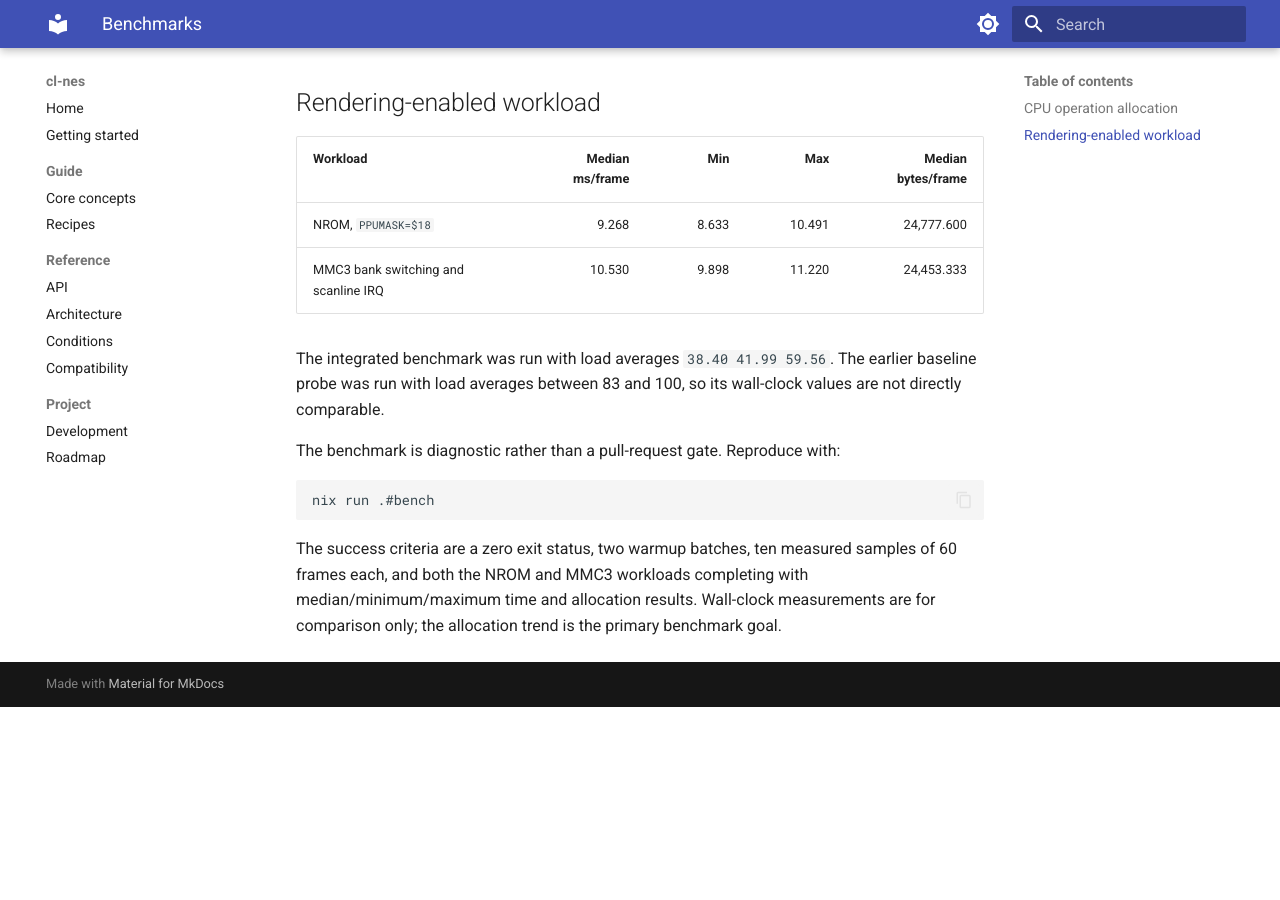
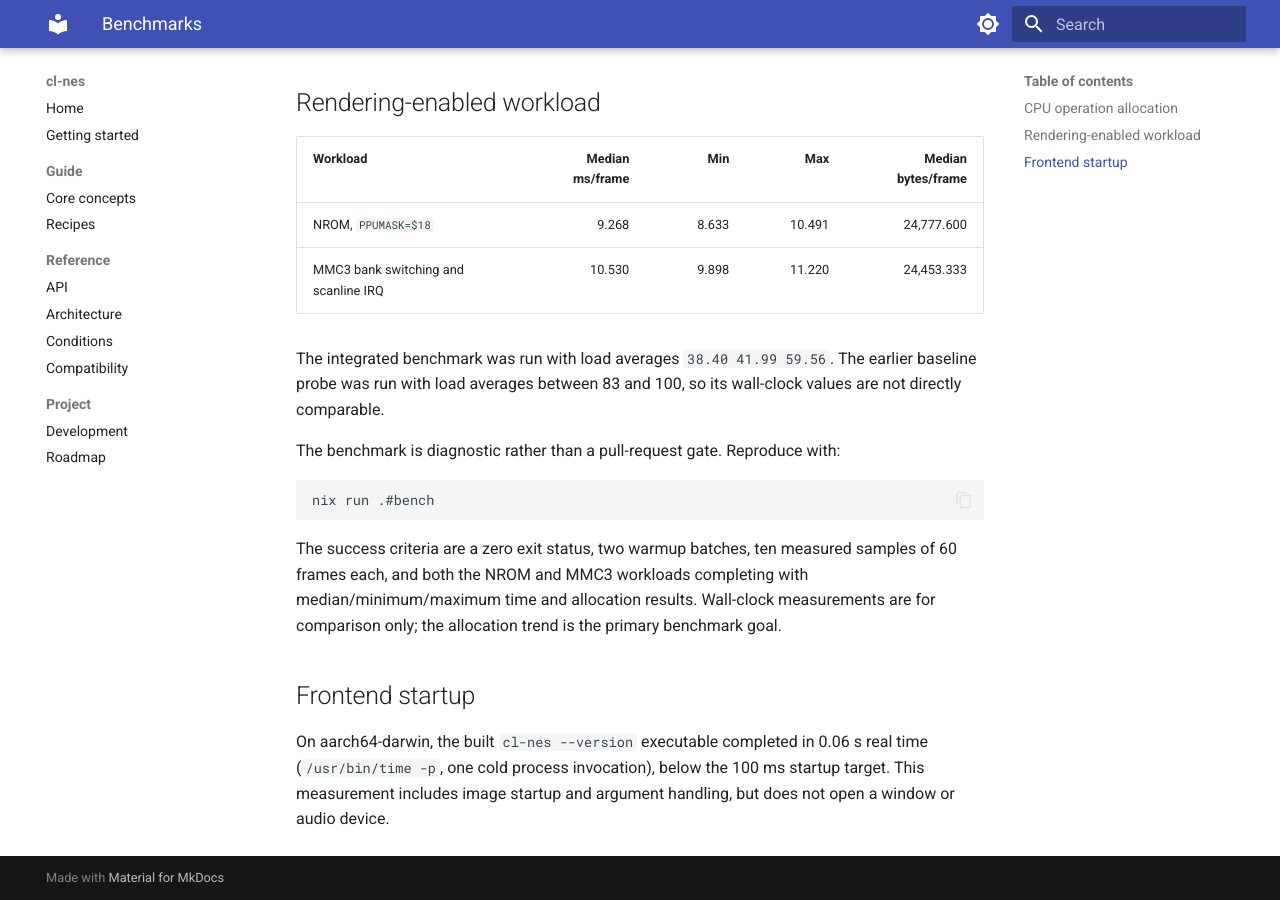
Before and after one commit to nerima-lisp/cl-nes, an MkDocs documentation site: the page built from docs/src/benchmarks.md, in a window 1280 px wide and 900 px high, scrolled down 693 px. Built offline with MkDocs 1.6.1 and Material for MkDocs 9.7.7, drawn with Linux system fonts in a browser that asks for light colours; before the commit the page ends 1400 px from its top, so only the background shows below that.

Commit message:
docs(benchmarks): record frontend startup time

```diff
--- a/docs/src/benchmarks.md
+++ b/docs/src/benchmarks.md
@@ -47,3 +47,10 @@
 samples of 60 frames each, and both the NROM and MMC3 workloads completing with
 median/minimum/maximum time and allocation results. Wall-clock measurements
 are for comparison only; the allocation trend is the primary benchmark goal.
+
+## Frontend startup
+
+On aarch64-darwin, the built `cl-nes --version` executable completed in 0.06 s
+real time (`/usr/bin/time -p`, one cold process invocation), below the 100 ms
+startup target. This measurement includes image startup and argument handling,
+but does not open a window or audio device.
```
